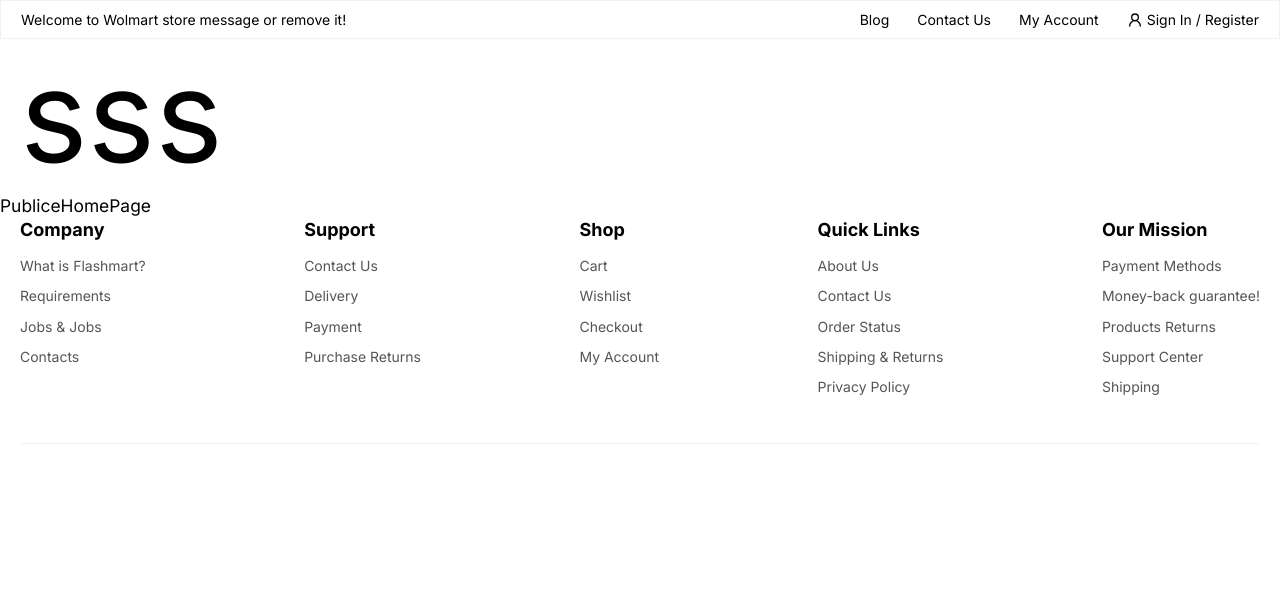
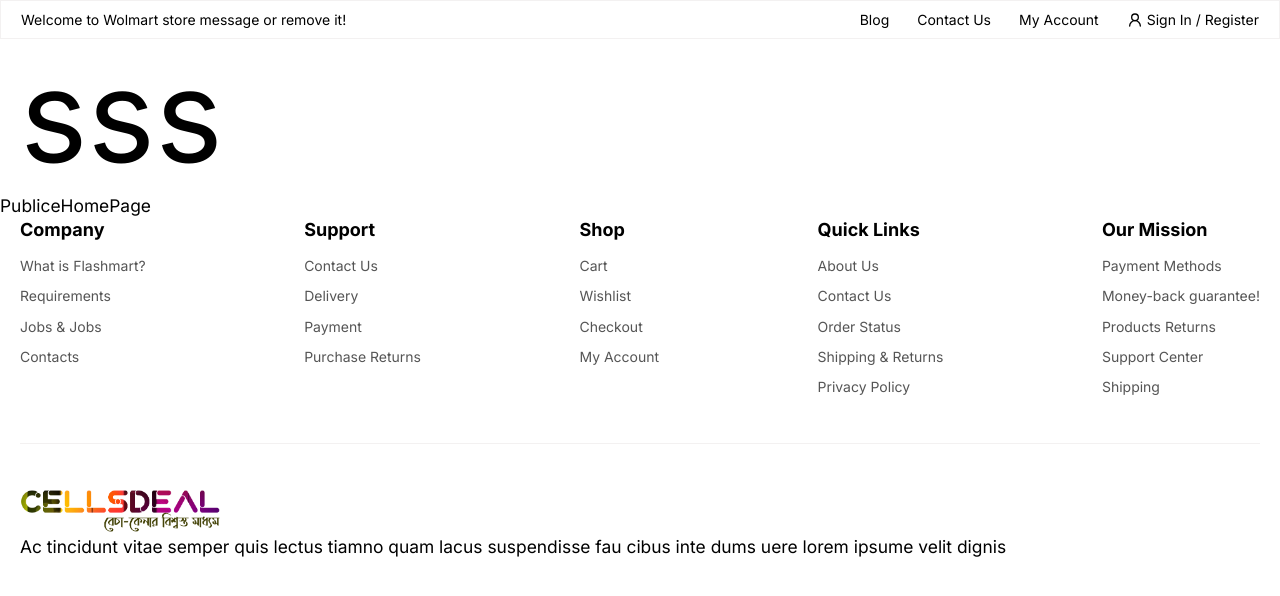
Before and after one commit to Webtricker/cellsdeal-front-end, a Next.js app: page / in a window 1280 px wide. Shown: the top 596 px of the page. Built offline with nearby package versions, Linux system fonts and the light colour scheme.

Commit message:
Update: footer logo added

```diff
--- a/src/sharedComponets/footer/Footer.tsx
+++ b/src/sharedComponets/footer/Footer.tsx
@@ -1,6 +1,8 @@
 import { FooterMenus } from '@/types/data';
 import Container from '../wrapper/Container';
 import FooterMenu from './FooterMenu';
+import logo from '@/assets/img/logo.png';
+import Image from 'next/image';
 
 export const footerLinks: FooterMenus[] = [
   {
@@ -60,6 +62,15 @@ function Footer() {
             <FooterMenu key={idx} menu={menu} />
           ))}
         </section>
+        <section className='mt-11'>
+          <div>
+            <Image src={logo.src} alt='CellsDeal' width={200} height={100} />
+            <p>
+              Ac tincidunt vitae semper quis lectus tiamno quam lacus suspendisse fau cibus inte
+              dums uere lorem ipsume velit dignis
+            </p>
+          </div>
+        </section>
       </Container>
     </footer>
   );
--- /dev/null
+++ b/src/sharedComponets/footer/FooterContact.tsx
@@ -0,0 +1,5 @@
+function FooterContact() {
+  return <div>FooterContact</div>;
+}
+
+export default FooterContact;
```
Also changed, not shown: src/assets/img/logo.png.
